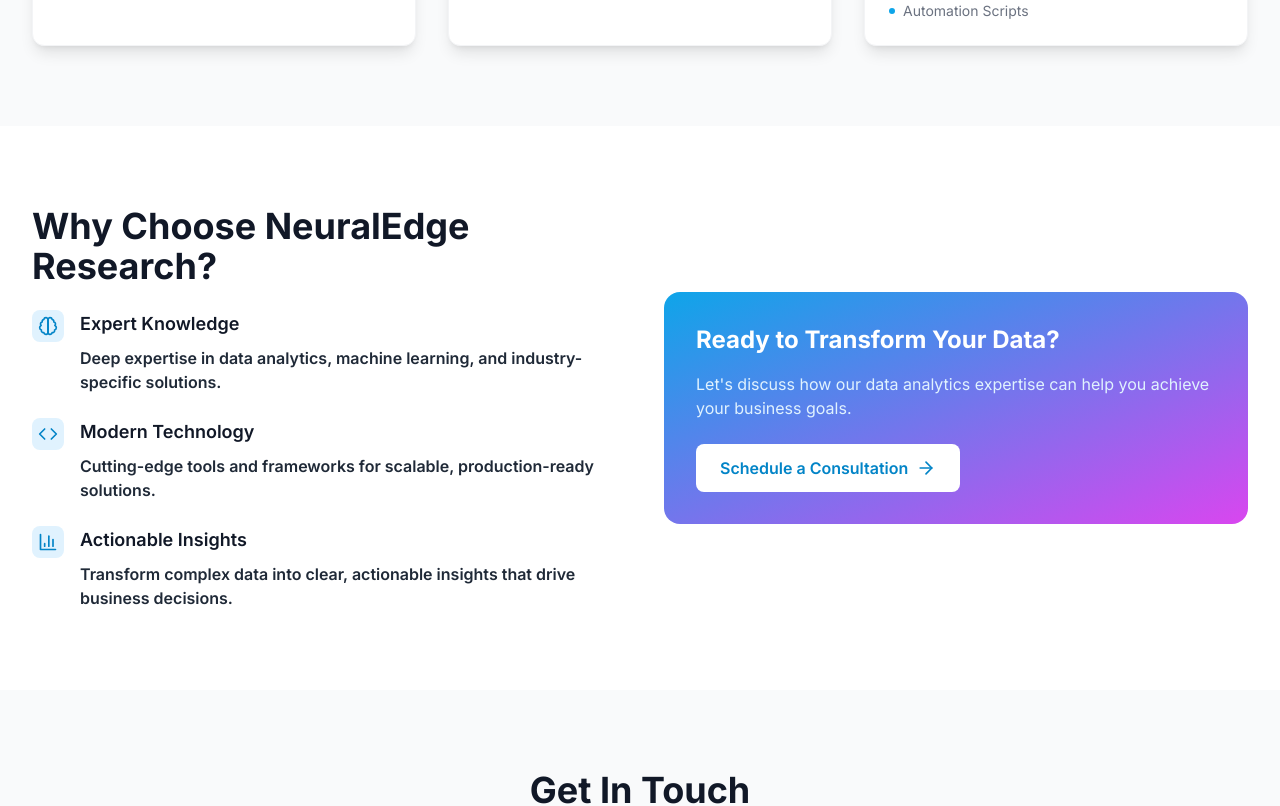
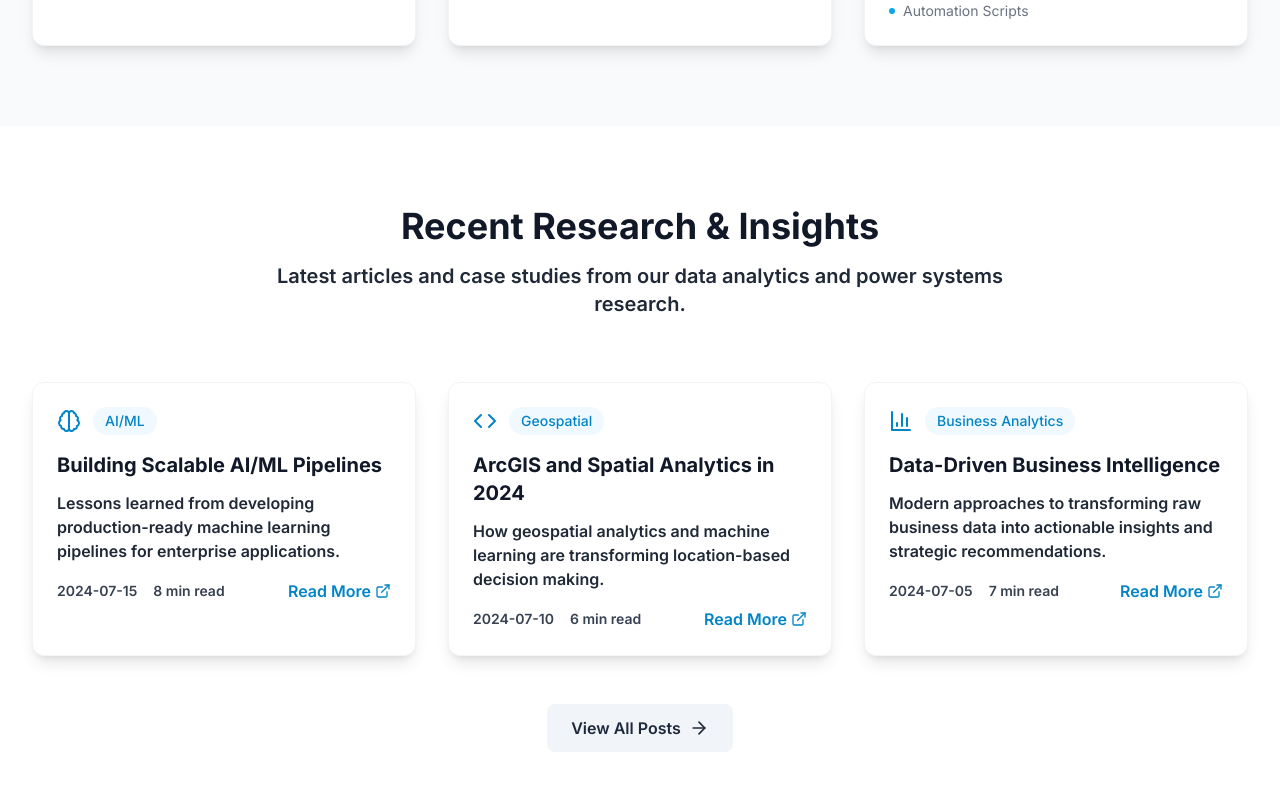
Before and after one commit to clm6/neuraledgeresearch, a Next.js app: page / in a window 1280 px wide. Shown: the part 1580-2386 px from the top of the page. Built offline with nearby package versions, Linux system fonts and the light colour scheme.

Commit message:
page final touch up v3

```diff
--- a/app/page.tsx
+++ b/app/page.tsx
@@ -15,9 +15,11 @@
   ArrowRight,
   ChevronDown,
   Menu,
-  X
+  X,
+  ExternalLink
 } from 'lucide-react'
 import NeuralBackground from './components/NeuralBackground'
+import { getRecentPosts } from './data/blogPosts'
 
 
 
@@ -128,7 +130,7 @@
             <div className="hidden md:flex items-center space-x-8">
               <a href="#services" className="text-gray-700 hover:text-primary-600 transition-colors">Services</a>
               <a href="#about" className="text-gray-700 hover:text-primary-600 transition-colors">About</a>
-              <a href="/explore" className="text-gray-700 hover:text-primary-600 transition-colors">Explore</a>
+              <a href="/explore" className="text-gray-700 hover:text-primary-600 transition-colors">Research</a>
               <a href="#contact" className="text-gray-700 hover:text-primary-600 transition-colors">Contact</a>
               <a href="#contact" className="btn-primary">Get Started</a>
             </div>
@@ -150,6 +152,7 @@
               <div className="px-2 pt-2 pb-3 space-y-1 bg-white border-t border-gray-100">
                 <a href="#services" className="block px-3 py-2 text-gray-700 hover:text-primary-600">Services</a>
                 <a href="#about" className="block px-3 py-2 text-gray-700 hover:text-primary-600">About</a>
+                <a href="/explore" className="block px-3 py-2 text-gray-700 hover:text-primary-600">Research</a>
                 <a href="#contact" className="block px-3 py-2 text-gray-700 hover:text-primary-600">Contact</a>
                 <a href="#contact" className="block px-3 py-2 btn-primary text-center">Get Started</a>
               </div>
@@ -232,6 +235,78 @@
                 </ul>
               </motion.div>
             ))}
+          </div>
+        </div>
+      </section>
+
+      {/* Recent Posts Section */}
+      <section className="py-20 bg-white">
+        <div className="max-w-7xl mx-auto px-4 sm:px-6 lg:px-8">
+          <div className="text-center mb-16">
+            <motion.div
+              initial={{ opacity: 0, y: 20 }}
+              whileInView={{ opacity: 1, y: 0 }}
+              transition={{ duration: 0.6 }}
+              viewport={{ once: true }}
+            >
+              <h2 className="text-4xl font-bold text-gray-900 mb-4">Recent Research & Insights</h2>
+              <p className="text-xl text-gray-800 max-w-3xl mx-auto font-semibold">
+                Latest articles and case studies from our data analytics and power systems research.
+              </p>
+            </motion.div>
+          </div>
+
+          <div className="grid grid-cols-1 md:grid-cols-2 lg:grid-cols-3 gap-8">
+            {getRecentPosts(3).map((post, index) => (
+              <motion.div
+                key={post.id}
+                initial={{ opacity: 0, y: 20 }}
+                whileInView={{ opacity: 1, y: 0 }}
+                transition={{ duration: 0.6, delay: index * 0.1 }}
+                viewport={{ once: true }}
+                className="card group hover:border-primary-200 transition-all duration-200 hover:shadow-lg"
+              >
+                <div className="flex items-center mb-4">
+                  <div className="text-primary-600 mr-3">
+                    {post.icon === 'Zap' && <Zap className="w-6 h-6" />}
+                    {post.icon === 'Brain' && <Brain className="w-6 h-6" />}
+                    {post.icon === 'Code' && <Code className="w-6 h-6" />}
+                    {post.icon === 'BarChart3' && <BarChart3 className="w-6 h-6" />}
+                  </div>
+                  <span className="text-sm font-medium text-primary-600 bg-primary-50 px-3 py-1 rounded-full">
+                    {post.category}
+                  </span>
+                </div>
+                <h3 className="text-xl font-bold text-gray-900 mb-3 group-hover:text-primary-600 transition-colors">
+                  {post.title}
+                </h3>
+                <p className="text-gray-800 mb-4 font-semibold">{post.excerpt}</p>
+                <div className="flex items-center justify-between">
+                  <div className="flex items-center space-x-4 text-sm text-gray-700 font-semibold">
+                    <span>{post.date}</span>
+                    <span>{post.readTime}</span>
+                  </div>
+                  <a href="/explore" className="text-primary-600 hover:text-primary-700 font-semibold inline-flex items-center group">
+                    Read More
+                    <ExternalLink className="ml-1 w-4 h-4 group-hover:translate-x-1 transition-transform" />
+                  </a>
+                </div>
+              </motion.div>
+            ))}
+          </div>
+
+          <div className="text-center mt-12">
+            <motion.div
+              initial={{ opacity: 0, y: 20 }}
+              whileInView={{ opacity: 1, y: 0 }}
+              transition={{ duration: 0.6 }}
+              viewport={{ once: true }}
+            >
+              <a href="/explore" className="btn-secondary inline-flex items-center">
+                View All Posts
+                <ArrowRight className="ml-2 w-5 h-5" />
+              </a>
+            </motion.div>
           </div>
         </div>
       </section>
```
